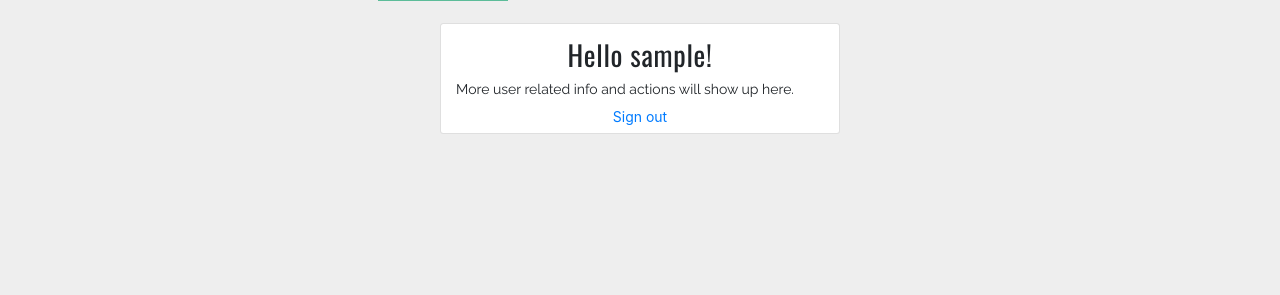
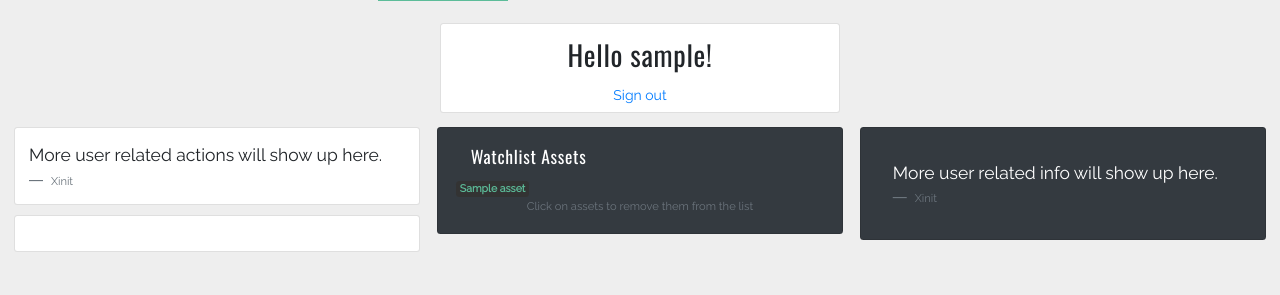
Before and after one commit to Code-Omega/Xinit, a Flask app: page /profile in a window 1280 px wide. Shown: the part 47-342 px from the top of the page. Run offline with Flask 2, Linux system fonts and the light colour scheme; the visitor is signed in with stand-in values (Sample User, id 1); a database or web service that is not in the repository returns one stand-in record (values such as "Sample title"); some libraries are stand-ins or nearby versions.

Commit message:
trail watchlist (the unset); profile page update

```diff
--- a/app/static/style.css
+++ b/app/static/style.css
@@ -17,7 +17,7 @@ h1, h2, h3, h4, h5, h6 {
 		letter-spacing: 0.05rem;
 }
 
-p, li {
+p, small, li, label, input, a, button {
 		font-family: 'Raleway', sans-serif;
 		margin: 0;
 		padding: 0;
--- a/app/templates/index.html
+++ b/app/templates/index.html
@@ -27,7 +27,7 @@
                 <div class="row no-gutters">
                   <p class="post-assets">
                     {% for asset in post.key_assets %}
-                      <a href={{ url_for('update_asset_watchlist', asset=asset) }} class="badge badge-info badge-asset">{{ asset }}</a>
+                      <a href={{ url_for('asset_watchlist', asset=asset, action='$set') }} class="badge badge-info badge-asset">{{ asset }}</a>
                     {% endfor %}
                   </p>
                 </div>
@@ -48,7 +48,7 @@
               </div>
             </div>
           </div>
-            <a href={{ post.link }} class="btn btn-dark card-footer bg-theme font-weight-bold"> <p>Read more on {{ post.source }}</p> </a>
+            <a href={{ post.link }} class="btn btn-dark card-footer bg-theme font-weight-bold">Read more on {{ post.source }}</a>
         </div>
       {% endfor %}
       <script src="https://code.jquery.com/jquery-3.2.1.slim.min.js" integrity="sha384-KJ3o2DKtIkvYIK3UENzmM7KCkRr/rE9/Qpg6aAZGJwFDMVNA/GpGFF93hXpG5KkN" crossorigin="anonymous"></script>
@@ -91,7 +91,7 @@
           <div class="card-body sidebar_card_body scrollbar-cus p-2">
             <p class="card-text">
               {% for asset in sources.key_assets %}
-                <a href="{{ url_for('update_asset_watchlist', asset=asset) }}" class="badge badge-info badge-asset ">{{ asset }}</a>
+                <a href={{ url_for('asset_watchlist', asset=asset, action='$set') }} class="badge badge-info badge-asset ">{{ asset }}</a>
               {% endfor %}
             </p>
           </div>
--- a/app/templates/profile.html
+++ b/app/templates/profile.html
@@ -6,12 +6,6 @@
             <h2 class="text-center">
                 Hello {{ session['username'] }}!
             </h2>
-            <p>
-              More user related info and actions will show up here.
-            </p>
-            {% if session['privilege_level'] < 2 %}
-              <a href="{{ url_for('new_post') }}" class="btn btn-primary" role="button">Write a post</a>
-            {% endif %}
             <form method=POST>
                 <button type="submit" class="col btn btn-link" formaction="{{ url_for('logout') }}">
                     Sign out
@@ -20,4 +14,70 @@
         </div>
     </div>
 </div>
+
+<div class="card-columns m-3">
+  <div class="card p-3">
+    <blockquote class="blockquote mb-0">
+      <p>
+        More user related actions will show up here.
+      </p>
+      <footer class="blockquote-footer">
+        <small>
+          Xinit
+        </small>
+      </footer>
+    </blockquote>
+  </div>
+  <div class="card text-center">
+    <div class="card-body">
+      {% if session['privilege_level'] < 2 %}
+        <a href="{{ url_for('new_post') }}" class="btn btn-primary" role="button">Write a post</a>
+      {% endif %}
+    </div>
+  </div>
+  <div class="card bg-dark text-white">
+    <div class="card-body">
+        <h5 class="card-title col-auto">Watchlist Assets</h5>
+      <p>
+      {% if not asset_watchlist%}
+        <small class="col-fill text-muted float-right">
+          This list is empty! Click on assets in other views will add them to the list
+        </small>
+      {% endif %}
+      {% for asset in asset_watchlist %}
+        <a href={{ url_for('asset_watchlist', asset=asset, action='$unset') }} class="badge badge-info badge-asset">{{ asset }}</a>
+      {% endfor %}
+      </p>
+      <div class="row">
+        <small class="col col-center text-muted text-center">Click on assets to remove them from the list</small>
+      </div>
+    </div>
+  </div>
+  <div class="card bg-dark text-white p-3">
+    <blockquote class="blockquote mb-0 card-body">
+      <p>
+        More user related info will show up here.
+      </p>
+      <footer class="blockquote-footer">
+        <small>
+          Xinit
+        </small>
+      </footer>
+    </blockquote>
+  </div>
+</div>
+
+
+<script src="https://code.jquery.com/jquery-3.2.1.slim.min.js" integrity="sha384-KJ3o2DKtIkvYIK3UENzmM7KCkRr/rE9/Qpg6aAZGJwFDMVNA/GpGFF93hXpG5KkN" crossorigin="anonymous"></script>
+<script>
+  $(function(){
+    $('.badge-asset').click(function(){
+      var asset_element = this
+      $.post(asset_element.href, function(response) {
+        asset_element.remove()
+      });
+      return false;
+    });
+  });
+</script>
 {% endblock %}
--- a/app/views.py
+++ b/app/views.py
@@ -378,13 +378,20 @@ def update_post(id):
     return render_template('new_post.html', form=form)
 
 
-@app.route('/<string:asset>/update_asset_watchlist', methods=['POST', 'GET'])
+@app.route('/asset_watchlist', methods=['GET'])
+@app.route('/<string:action>/<string:asset>/asset_watchlist', methods=['POST','GET'])
 @login_required_response
-def update_asset_watchlist(asset):
-    mongo.db.users.update_one({'username': session['username']},
-            {'$set': {'asset_watchlist.{}'.format(asset) : ""}
-            })
-    return jsonify("{} added to {}'s watchlist".format(asset,session['username'])), 200
+def asset_watchlist(action = None, asset = None):
+    if request.method == 'POST':
+        mongo.db.users.update_one({'username': session['username']},
+                {action: {'asset_watchlist.{}'.format(asset) : ""}
+                })
+        if action == '$set':
+            return jsonify("{} added to {}'s watchlist".format(asset,session['username']))
+        return ""
+    # elif request.method == 'GET':
+    return mongo.db.users.find_one({'username': session['username']})['asset_watchlist']
+
 
 @app.route('/sign_in', methods=['POST', 'GET'])
 def sign_in():
@@ -414,7 +421,10 @@ def register():
 @app.route('/profile') # make this username related maybe
 @login_required
 def user_profile():
-    return render_template('profile.html', title='Profile')
+    user_info = mongo.db.users.find_one({'username': session['username']})
+    # user_info = {k: user_info[k] for k in ('email')}
+    return render_template('profile.html', title='Profile',
+                           asset_watchlist=asset_watchlist())
 
 
 @app.route('/sign_out', methods=['POST'])
```
